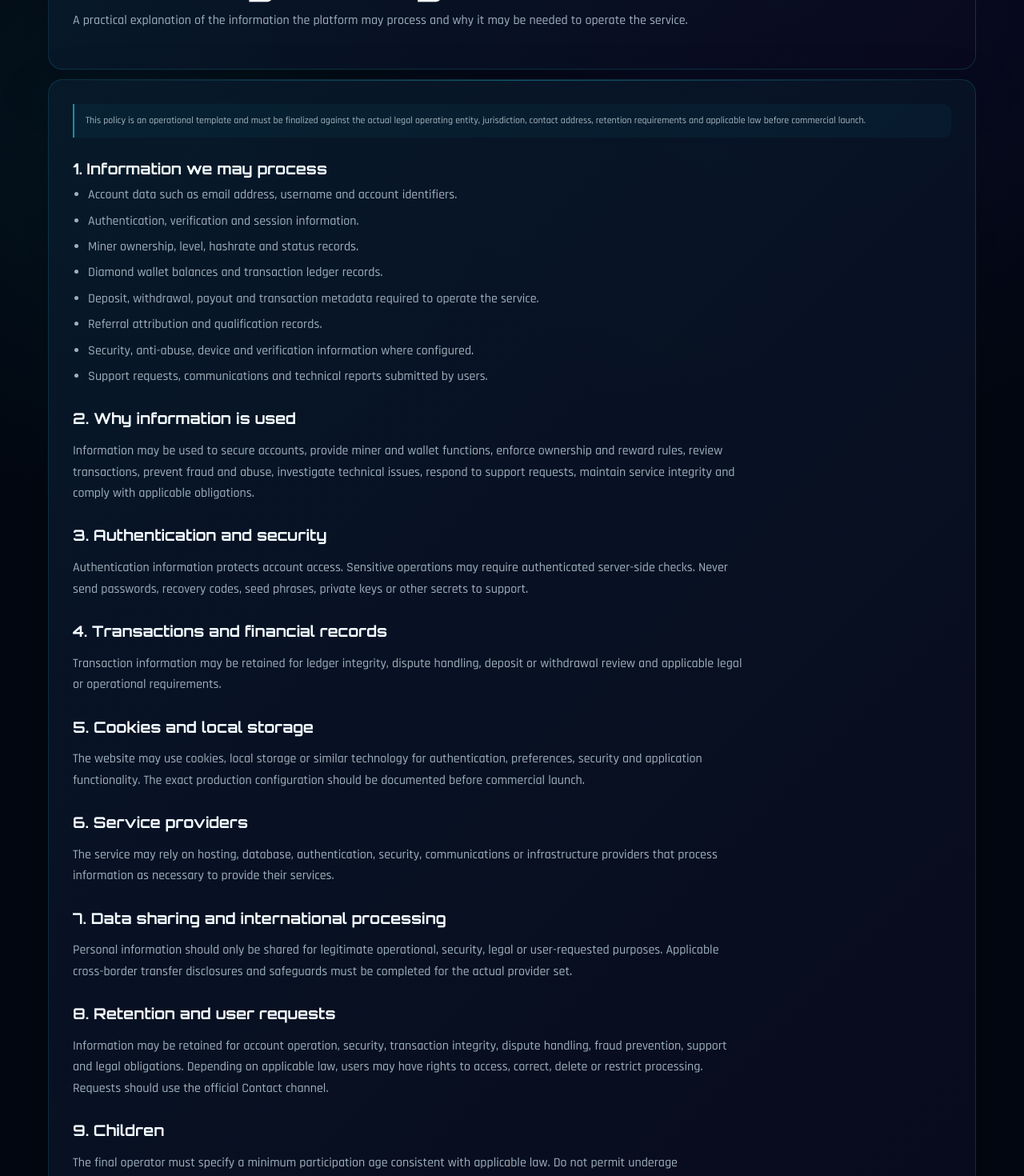
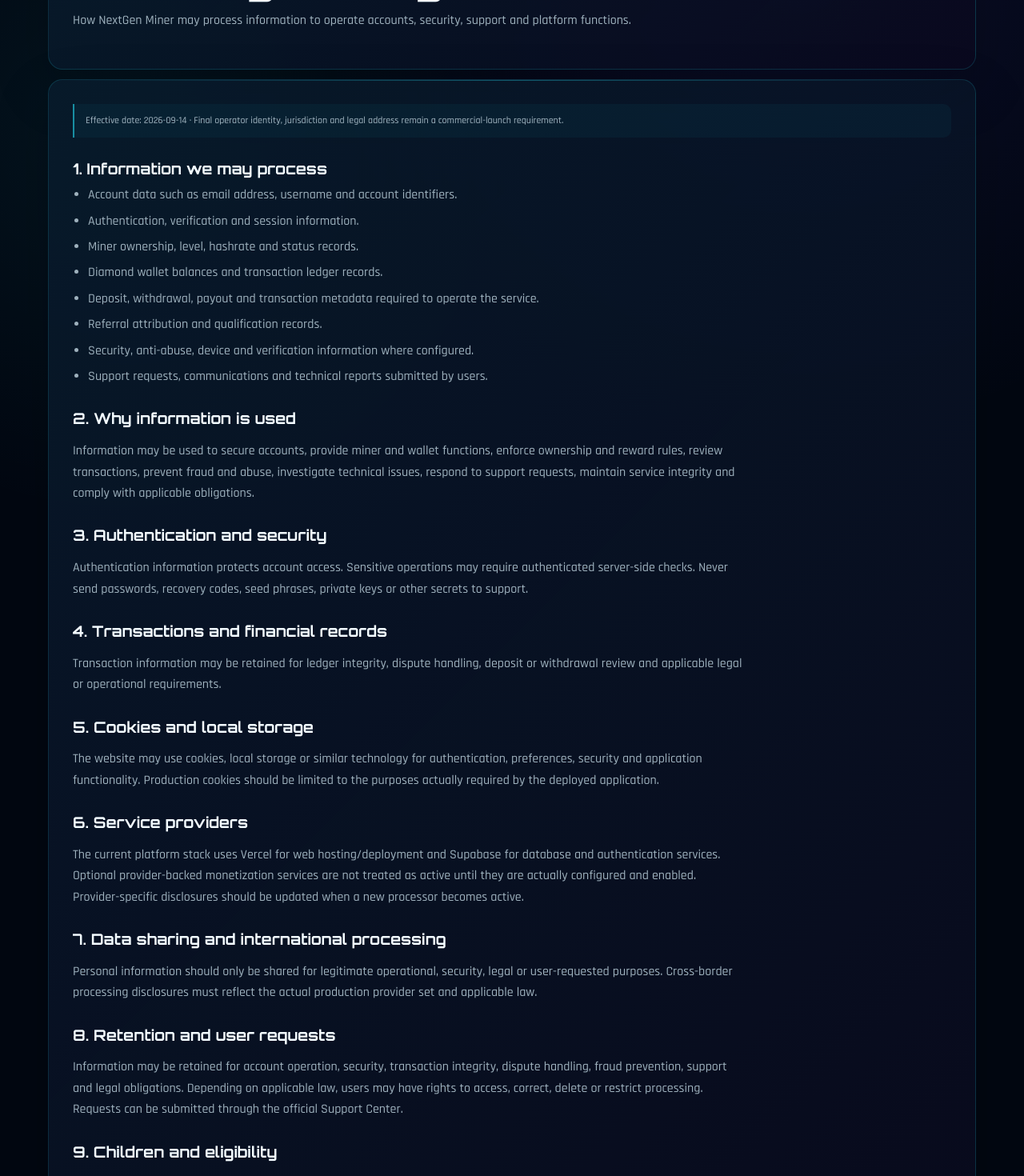
Before and after one commit to Chriskefas22/nextgen-miner, a Next.js app: page /legal/privacy in a window 1280 px wide. Shown: the part 220-1690 px from the top of the page at 80% size. Built offline with nearby package versions, Linux system fonts and the light colour scheme; no server answers.

Commit message:
Add files via upload

```diff
--- a/app/legal/privacy/page.tsx
+++ b/app/legal/privacy/page.tsx
@@ -1,4 +1,5 @@
 import { PublicPage } from '@/components/public/PublicPage';
+import { publicCompliance, siteConfig } from '@/lib/site-config';
 
 export const metadata = {
   title: 'Privacy Policy',
@@ -12,22 +13,57 @@ export default function PrivacyPage() {
     <PublicPage
       eyebrow="LEGAL · PRIVACY"
       title="Privacy Policy"
-      description="A practical explanation of the information the platform may process and why it may be needed to operate the service."
+      description="How NextGen Miner may process information to operate accounts, security, support and platform functions."
     >
       <section className="public-card public-hero">
-        <div className="public-note">This policy is an operational template and must be finalized against the actual legal operating entity, jurisdiction, contact address, retention requirements and applicable law before commercial launch.</div>
+        <div className="public-note">
+          Effective date: {siteConfig.privacyEffectiveDate}
+          {publicCompliance.operatorIdentityReady
+            ? ` · Operator: ${siteConfig.legalEntityName} · Jurisdiction: ${siteConfig.jurisdiction}`
+            : ' · Final operator identity, jurisdiction and legal address remain a commercial-launch requirement.'}
+        </div>
+
         <h2>1. Information we may process</h2>
-        <ul><li>Account data such as email address, username and account identifiers.</li><li>Authentication, verification and session information.</li><li>Miner ownership, level, hashrate and status records.</li><li>Diamond wallet balances and transaction ledger records.</li><li>Deposit, withdrawal, payout and transaction metadata required to operate the service.</li><li>Referral attribution and qualification records.</li><li>Security, anti-abuse, device and verification information where configured.</li><li>Support requests, communications and technical reports submitted by users.</li></ul>
-        <h2>2. Why information is used</h2><p>Information may be used to secure accounts, provide miner and wallet functions, enforce ownership and reward rules, review transactions, prevent fraud and abuse, investigate technical issues, respond to support requests, maintain service integrity and comply with applicable obligations.</p>
-        <h2>3. Authentication and security</h2><p>Authentication information protects account access. Sensitive operations may require authenticated server-side checks. Never send passwords, recovery codes, seed phrases, private keys or other secrets to support.</p>
-        <h2>4. Transactions and financial records</h2><p>Transaction information may be retained for ledger integrity, dispute handling, deposit or withdrawal review and applicable legal or operational requirements.</p>
-        <h2>5. Cookies and local storage</h2><p>The website may use cookies, local storage or similar technology for authentication, preferences, security and application functionality. The exact production configuration should be documented before commercial launch.</p>
-        <h2>6. Service providers</h2><p>The service may rely on hosting, database, authentication, security, communications or infrastructure providers that process information as necessary to provide their services.</p>
-        <h2>7. Data sharing and international processing</h2><p>Personal information should only be shared for legitimate operational, security, legal or user-requested purposes. Applicable cross-border transfer disclosures and safeguards must be completed for the actual provider set.</p>
-        <h2>8. Retention and user requests</h2><p>Information may be retained for account operation, security, transaction integrity, dispute handling, fraud prevention, support and legal obligations. Depending on applicable law, users may have rights to access, correct, delete or restrict processing. Requests should use the official Contact channel.</p>
-        <h2>9. Children</h2><p>The final operator must specify a minimum participation age consistent with applicable law. Do not permit underage participation where prohibited.</p>
-        <h2>10. Security limitations</h2><p>Reasonable safeguards should be used, but no online system can guarantee absolute security. Users are responsible for protecting credentials and devices.</p>
-        <h2>11. Policy changes</h2><p>This page may be updated when privacy practices materially change. The effective date and change history should be maintained in production.</p>
+        <ul>
+          <li>Account data such as email address, username and account identifiers.</li>
+          <li>Authentication, verification and session information.</li>
+          <li>Miner ownership, level, hashrate and status records.</li>
+          <li>Diamond wallet balances and transaction ledger records.</li>
+          <li>Deposit, withdrawal, payout and transaction metadata required to operate the service.</li>
+          <li>Referral attribution and qualification records.</li>
+          <li>Security, anti-abuse, device and verification information where configured.</li>
+          <li>Support requests, communications and technical reports submitted by users.</li>
+        </ul>
+
+        <h2>2. Why information is used</h2>
+        <p>Information may be used to secure accounts, provide miner and wallet functions, enforce ownership and reward rules, review transactions, prevent fraud and abuse, investigate technical issues, respond to support requests, maintain service integrity and comply with applicable obligations.</p>
+
+        <h2>3. Authentication and security</h2>
+        <p>Authentication information protects account access. Sensitive operations may require authenticated server-side checks. Never send passwords, recovery codes, seed phrases, private keys or other secrets to support.</p>
+
+        <h2>4. Transactions and financial records</h2>
+        <p>Transaction information may be retained for ledger integrity, dispute handling, deposit or withdrawal review and applicable legal or operational requirements.</p>
+
+        <h2>5. Cookies and local storage</h2>
+        <p>The website may use cookies, local storage or similar technology for authentication, preferences, security and application functionality. Production cookies should be limited to the purposes actually required by the deployed application.</p>
+
+        <h2>6. Service providers</h2>
+        <p>The current platform stack uses Vercel for web hosting/deployment and Supabase for database and authentication services. Optional provider-backed monetization services are not treated as active until they are actually configured and enabled. Provider-specific disclosures should be updated when a new processor becomes active.</p>
+
+        <h2>7. Data sharing and international processing</h2>
+        <p>Personal information should only be shared for legitimate operational, security, legal or user-requested purposes. Cross-border processing disclosures must reflect the actual production provider set and applicable law.</p>
+
+        <h2>8. Retention and user requests</h2>
+        <p>Information may be retained for account operation, security, transaction integrity, dispute handling, fraud prevention, support and legal obligations. Depending on applicable law, users may have rights to access, correct, delete or restrict processing. Requests can be submitted through the official Support Center.</p>
+
+        <h2>9. Children and eligibility</h2>
+        <p>Participation is limited to users aged {siteConfig.minimumAge} or older, or to a higher minimum where applicable law requires it. The platform must not permit underage participation where prohibited.</p>
+
+        <h2>10. Security limitations</h2>
+        <p>Reasonable safeguards should be used, but no online system can guarantee absolute security. Users are responsible for protecting credentials and devices.</p>
+
+        <h2>11. Policy changes</h2>
+        <p>Material changes to privacy practices will be reflected in this policy together with an updated effective date and change record.</p>
       </section>
     </PublicPage>
   );
```
